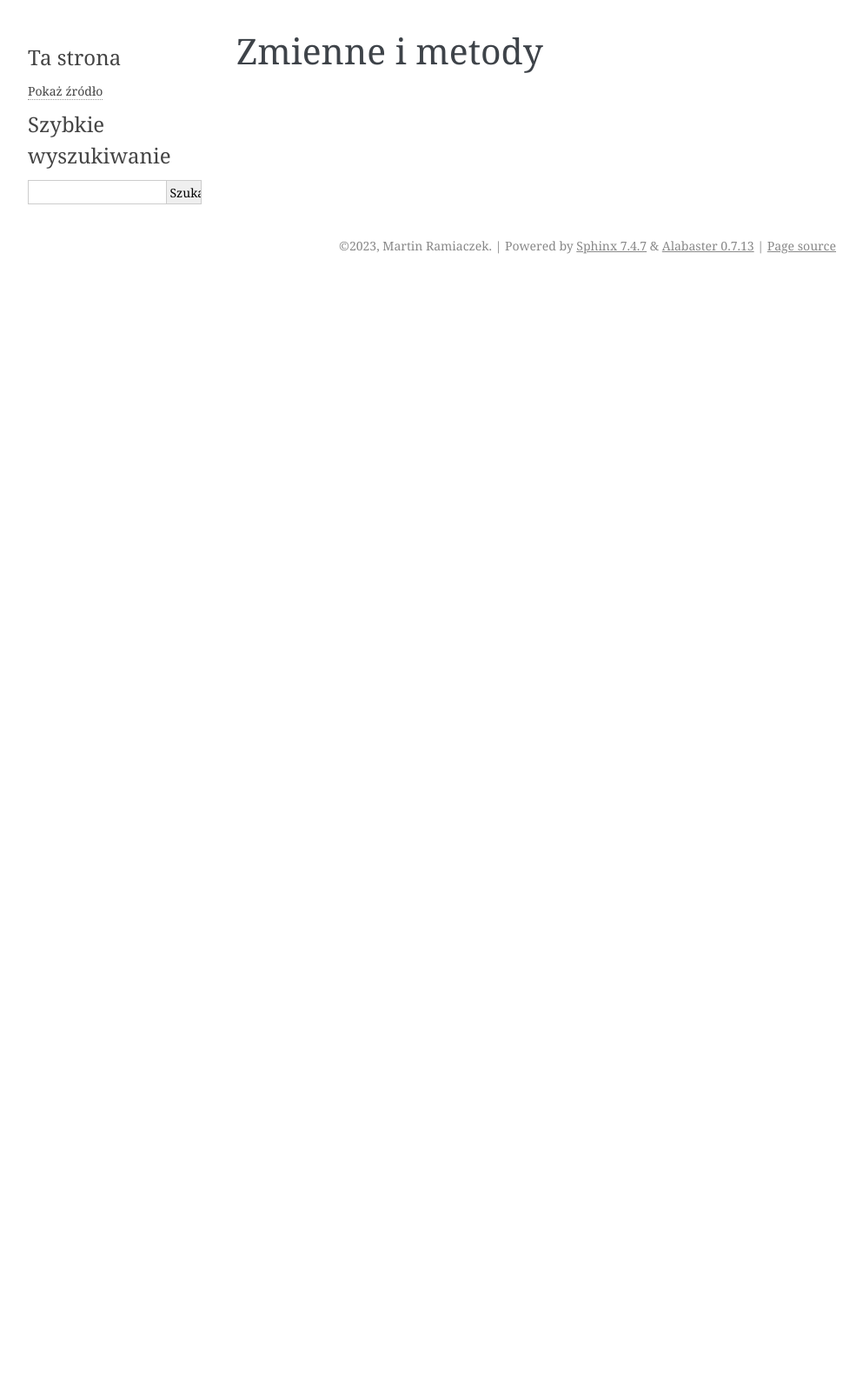
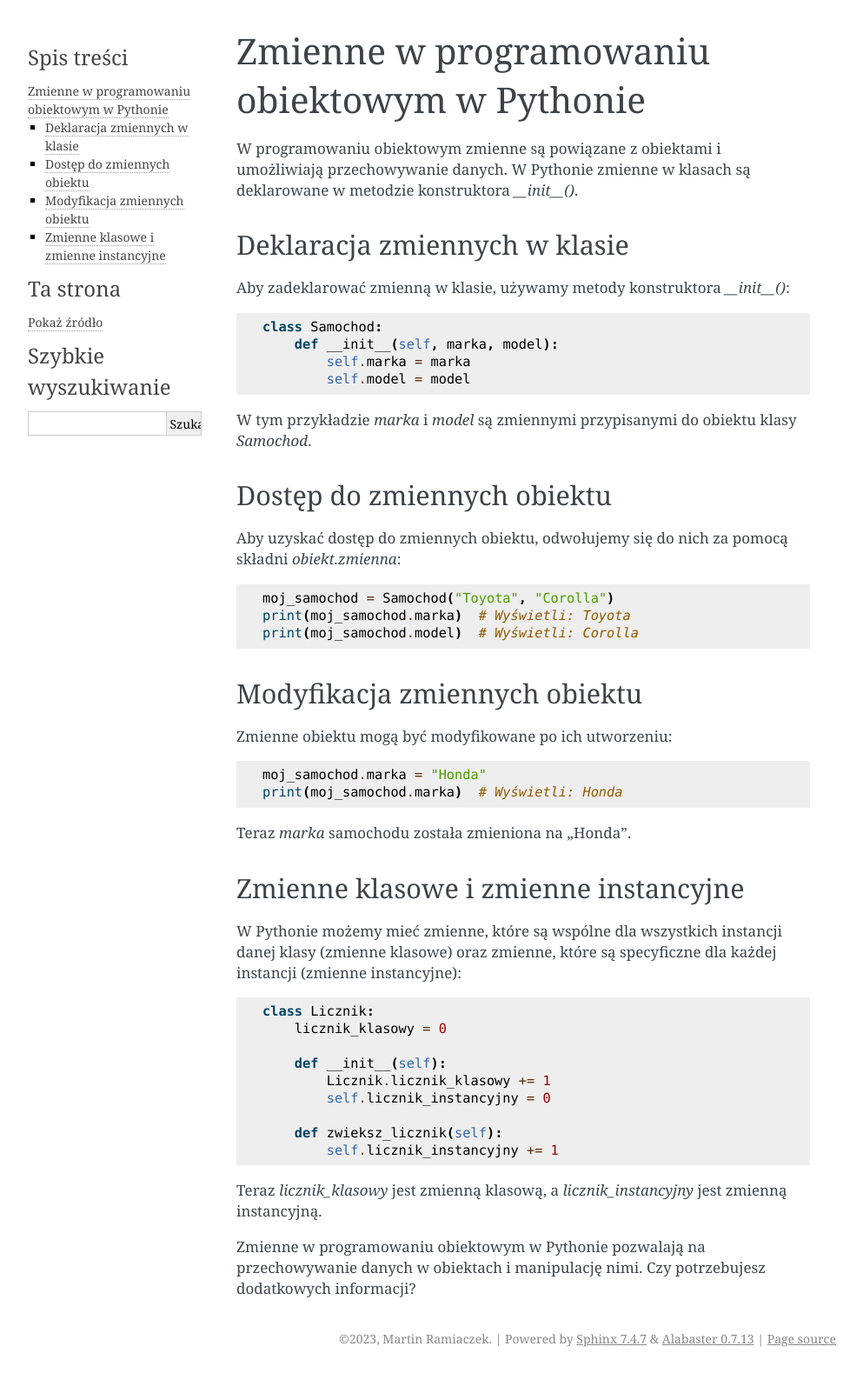
Before and after one commit to Sharyx/Studia, a Sphinx documentation site: the page built from Sphinx/source/zmienne.rst, in a window 1280 px wide. Shown: the whole page at 87% size, without its empty margins (148-1141 px from the left). Built offline with Sphinx 7.4.7, drawn with Linux system fonts in a browser that asks for light colours; pages that are not in the unit, such as notebooks, are missing from menus; before the commit the page ends 900 px from its top, so only the background shows below that.

Commit message:
Source folder added

```diff
--- a/Sphinx/source/index.rst
+++ b/Sphinx/source/index.rst
@@ -11,4 +11,3 @@ Programowanie obiektowe
    zmienne
    hermetyzacja
    dziedziczenie
-   ...
--- a/Sphinx/source/zmienne.rst
+++ b/Sphinx/source/zmienne.rst
@@ -1,2 +1,64 @@
-Zmienne i metody
-================
+.. _zmienne:
+
+Zmienne w programowaniu obiektowym w Pythonie
+=============================================
+
+W programowaniu obiektowym zmienne są powiązane z obiektami i umożliwiają przechowywanie danych. W Pythonie zmienne w klasach są deklarowane w metodzie konstruktora `__init__()`.
+
+Deklaracja zmiennych w klasie
+------------------------------
+
+Aby zadeklarować zmienną w klasie, używamy metody konstruktora `__init__()`:
+
+.. code-block:: python
+
+   class Samochod:
+       def __init__(self, marka, model):
+           self.marka = marka
+           self.model = model
+
+W tym przykładzie `marka` i `model` są zmiennymi przypisanymi do obiektu klasy `Samochod`.
+
+Dostęp do zmiennych obiektu
+---------------------------
+
+Aby uzyskać dostęp do zmiennych obiektu, odwołujemy się do nich za pomocą składni `obiekt.zmienna`:
+
+.. code-block:: python
+
+   moj_samochod = Samochod("Toyota", "Corolla")
+   print(moj_samochod.marka)  # Wyświetli: Toyota
+   print(moj_samochod.model)  # Wyświetli: Corolla
+
+Modyfikacja zmiennych obiektu
+------------------------------
+
+Zmienne obiektu mogą być modyfikowane po ich utworzeniu:
+
+.. code-block:: python
+
+   moj_samochod.marka = "Honda"
+   print(moj_samochod.marka)  # Wyświetli: Honda
+
+Teraz `marka` samochodu została zmieniona na "Honda".
+
+Zmienne klasowe i zmienne instancyjne
+--------------------------------------
+
+W Pythonie możemy mieć zmienne, które są wspólne dla wszystkich instancji danej klasy (zmienne klasowe) oraz zmienne, które są specyficzne dla każdej instancji (zmienne instancyjne):
+
+.. code-block:: python
+
+   class Licznik:
+       licznik_klasowy = 0
+
+       def __init__(self):
+           Licznik.licznik_klasowy += 1
+           self.licznik_instancyjny = 0
+
+       def zwieksz_licznik(self):
+           self.licznik_instancyjny += 1
+
+Teraz `licznik_klasowy` jest zmienną klasową, a `licznik_instancyjny` jest zmienną instancyjną.
+
+Zmienne w programowaniu obiektowym w Pythonie pozwalają na przechowywanie danych w obiektach i manipulację nimi. Czy potrzebujesz dodatkowych informacji?
```
Also changed, not shown: Sphinx/source/dziedziczenie.rst (+70 -0 lines), Sphinx/source/hermetyzacja.rst (+28 -0 lines).
